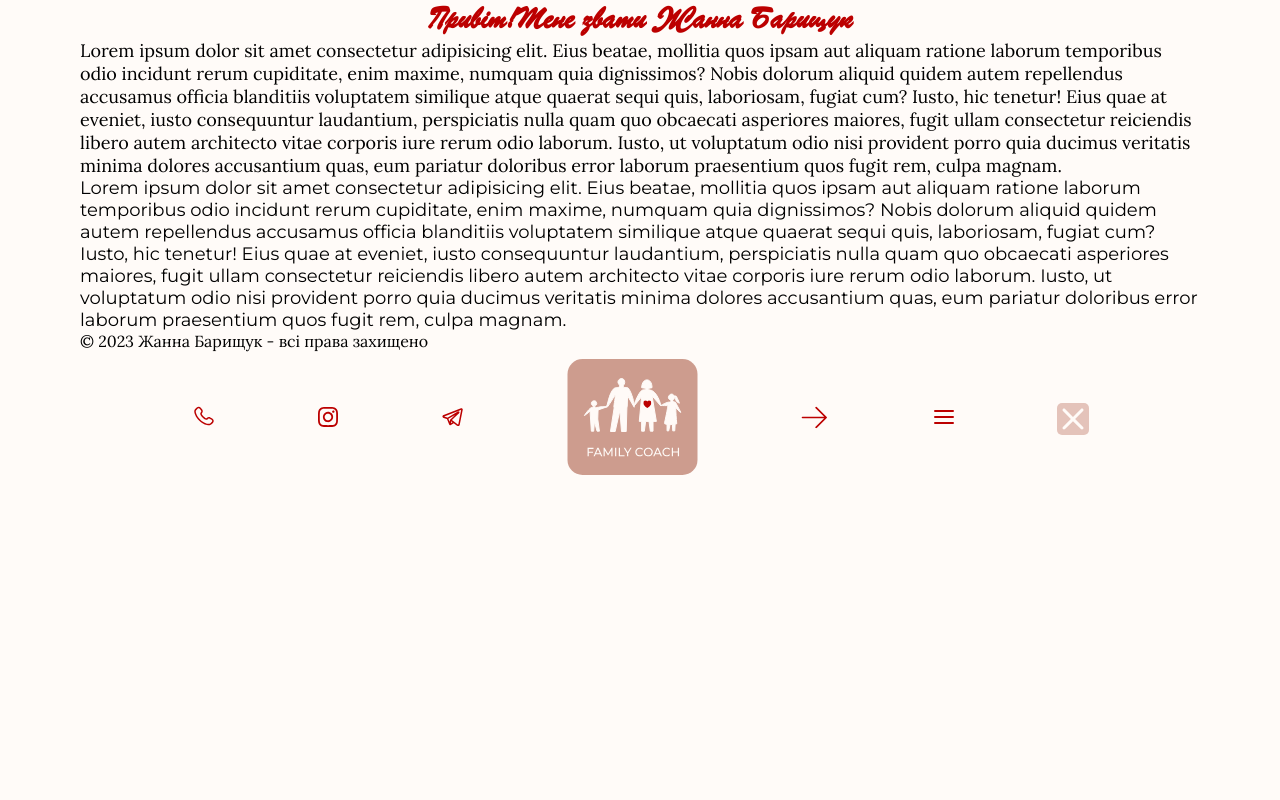
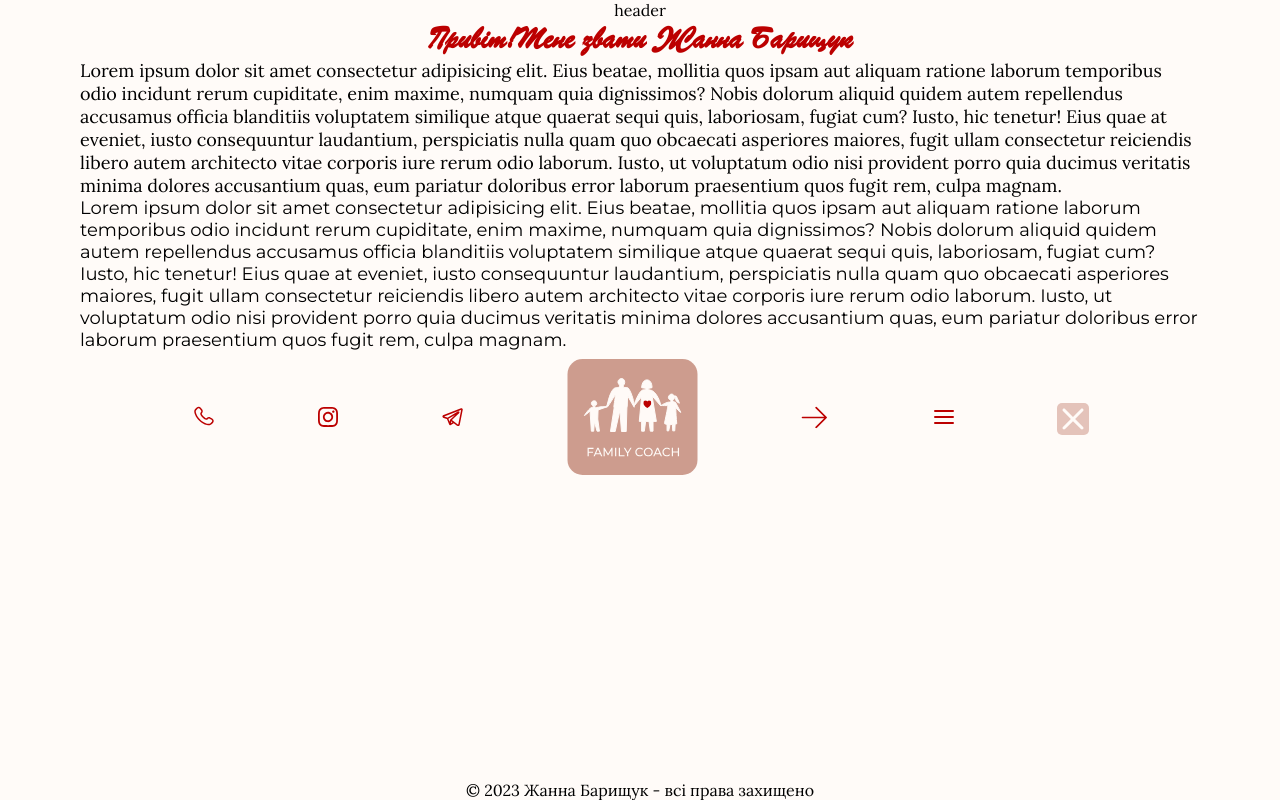
Before and after one commit to Iryna-Artymuk/family_coach_frontEnd, a React (Vite) app: page / in a window 1280 px wide. Built offline with nearby package versions, Linux system fonts and the light colour scheme.

Commit message:
style(layout): stick footer to the botton of page

```diff
--- a/src/assets/scss/global.scss
+++ b/src/assets/scss/global.scss
@@ -2,7 +2,23 @@
 @import '_mixins';
 @import '_placeholders';
 
-
 body {
   min-height: 100vh;
 }
+main {
+  width: 100%;
+  display: flex;
+  flex-direction: column;
+  flex-grow: 1;
+  justify-content: flex-start;
+  align-items: center;
+  overflow-y: auto;
+}
+
+.app {
+  display: flex;
+  flex-direction: column;
+
+  align-items: center;
+  height: 100vh;
+}
--- a/src/components/layout/Layout.jsx
+++ b/src/components/layout/Layout.jsx
@@ -2,13 +2,17 @@ import { Outlet } from 'react-router-dom';
 
 const Layout = () => {
   return (
-    <>
-      <header></header>
+    <div className="app">
+      <header> header</header>
       <main>
         <Outlet />
       </main>
-      <footer> </footer>
-    </>
+      <footer>
+        <div>
+          <span>&#169; 2023 Жанна Барищук - всі права захищено </span>
+        </div>
+      </footer>
+    </div>
   );
 };
 export default Layout;
--- a/src/pages/main/HomePage/HomePage.jsx
+++ b/src/pages/main/HomePage/HomePage.jsx
@@ -13,37 +13,37 @@ import CloseIcon from '@/components/Icons/CloseIcon';
 const HomePage = () => {
   return (
     <Container>
+
         <p className={style.test}> Привіт!Мене звати Жанна Барищук</p>
 
         <p className={style.test1}>
           Lorem ipsum dolor sit amet consectetur adipisicing elit. Eius beatae,
-        mollitia quos ipsam aut aliquam ratione laborum temporibus odio incidunt
-        rerum cupiditate, enim maxime, numquam quia dignissimos? Nobis dolorum
-        aliquid quidem autem repellendus accusamus officia blanditiis voluptatem
-        similique atque quaerat sequi quis, laboriosam, fugiat cum? Iusto, hic
-        tenetur! Eius quae at eveniet, iusto consequuntur laudantium,
-        perspiciatis nulla quam quo obcaecati asperiores maiores, fugit ullam
-        consectetur reiciendis libero autem architecto vitae corporis iure rerum
-        odio laborum. Iusto, ut voluptatum odio nisi provident porro quia
-        ducimus veritatis minima dolores accusantium quas, eum pariatur
-        doloribus error laborum praesentium quos fugit rem, culpa magnam.
+          mollitia quos ipsam aut aliquam ratione laborum temporibus odio
+          incidunt rerum cupiditate, enim maxime, numquam quia dignissimos?
+          Nobis dolorum aliquid quidem autem repellendus accusamus officia
+          blanditiis voluptatem similique atque quaerat sequi quis, laboriosam,
+          fugiat cum? Iusto, hic tenetur! Eius quae at eveniet, iusto
+          consequuntur laudantium, perspiciatis nulla quam quo obcaecati
+          asperiores maiores, fugit ullam consectetur reiciendis libero autem
+          architecto vitae corporis iure rerum odio laborum. Iusto, ut
+          voluptatum odio nisi provident porro quia ducimus veritatis minima
+          dolores accusantium quas, eum pariatur doloribus error laborum
+          praesentium quos fugit rem, culpa magnam.
         </p>
         <p className={style.test2}>
           Lorem ipsum dolor sit amet consectetur adipisicing elit. Eius beatae,
-        mollitia quos ipsam aut aliquam ratione laborum temporibus odio incidunt
-        rerum cupiditate, enim maxime, numquam quia dignissimos? Nobis dolorum
-        aliquid quidem autem repellendus accusamus officia blanditiis voluptatem
-        similique atque quaerat sequi quis, laboriosam, fugiat cum? Iusto, hic
-        tenetur! Eius quae at eveniet, iusto consequuntur laudantium,
-        perspiciatis nulla quam quo obcaecati asperiores maiores, fugit ullam
-        consectetur reiciendis libero autem architecto vitae corporis iure rerum
-        odio laborum. Iusto, ut voluptatum odio nisi provident porro quia
-        ducimus veritatis minima dolores accusantium quas, eum pariatur
-        doloribus error laborum praesentium quos fugit rem, culpa magnam.
+          mollitia quos ipsam aut aliquam ratione laborum temporibus odio
+          incidunt rerum cupiditate, enim maxime, numquam quia dignissimos?
+          Nobis dolorum aliquid quidem autem repellendus accusamus officia
+          blanditiis voluptatem similique atque quaerat sequi quis, laboriosam,
+          fugiat cum? Iusto, hic tenetur! Eius quae at eveniet, iusto
+          consequuntur laudantium, perspiciatis nulla quam quo obcaecati
+          asperiores maiores, fugit ullam consectetur reiciendis libero autem
+          architecto vitae corporis iure rerum odio laborum. Iusto, ut
+          voluptatum odio nisi provident porro quia ducimus veritatis minima
+          dolores accusantium quas, eum pariatur doloribus error laborum
+          praesentium quos fugit rem, culpa magnam.
         </p>
-      <div>
-        <span>&#169; 2023 Жанна Барищук - всі права захищено </span>
-      </div>
 
         <ul className={style.sosialList}>
           <li>
@@ -88,6 +88,7 @@ const HomePage = () => {
             </button>
           </li>
         </ul>
+
     </Container>
   );
 };
```
Also changed, not shown: src/pages/main/HomePage/HomePage.module.scss (line endings or trailing spaces). Lines whose indentation alone changed are shown as unchanged.
